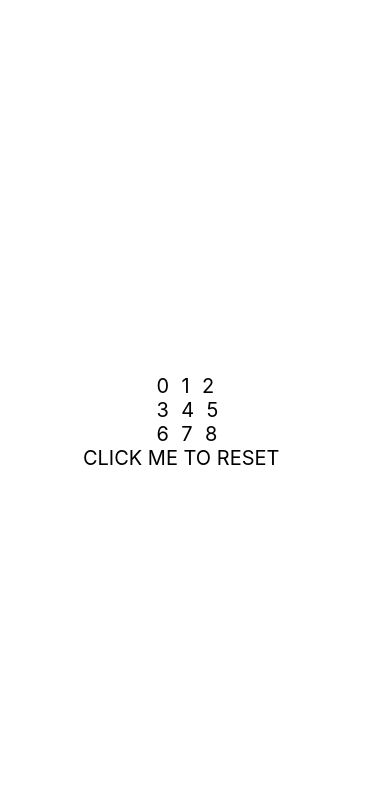
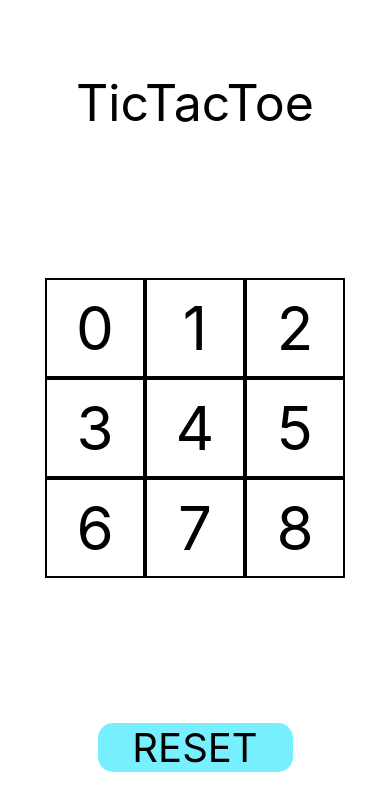
Before and after one commit to Ninja1672/tictactoe, a React Native app: screen / in a window 390 px wide. Shown: the top 810 px of the page. Built offline with nearby package versions, Linux system fonts and the light colour scheme.

Commit message:
Clean up app, add win conditions, heavily fix stylizations

```diff
--- a/App.js
+++ b/App.js
@@ -1,129 +1,142 @@
-import { StatusBar } from 'expo-status-bar';
-import React from 'react';
-import { StyleSheet, Text, View, TouchableOpacity } from 'react-native';
+import { StatusBar } from "expo-status-bar";
+import React from "react";
+import { StyleSheet, Text, View, TouchableOpacity } from "react-native";
 
 export default function App() {
+  // constants used
+  const playerX = "X";
+  const playerO = "O";
+  const defaultSquares = [0, 1, 2, 3, 4, 5, 6, 7, 8];
 
-  let squares = [
-    0, 1, 2,
-    3, 4, 5,
-    6, 7, 8
-  ];
+  // All my states that are saved between renders
+  const [squares, setSquares] = React.useState(defaultSquares);
+  const [isX, setIsX] = React.useState(true);
+  const [isWon, setIsWon] = React.useState(false);
 
-  let playerTurn = 0;
-  const playerX = 'x';
-  const playerO = 'o';
+  // Effects used: These update between every render
+  React.useEffect(() => {
+    const winStates = [
+      [0, 1, 2],
+      [3, 4, 5],
+      [6, 7, 8],
+      [0, 3, 6],
+      [1, 4, 7],
+      [2, 5, 8],
+      [0, 4, 8],
+      [2, 4, 6],
+    ];
+    // functions to break down winstates and current board states so they can be properly checked
+    const checkSame = (values) =>
+      values.length < 2 || values.every((t) => t == values[0]);
+    const indiciesToValues = (indicies) =>
+      indicies.map((index) => squares[index]);
+    const checkIndicies = (indicies) => checkSame(indiciesToValues(indicies));
+    const won = winStates.some(checkIndicies);
+    //console.log(won);
+    setIsWon(won);
+  }, [squares]);
 
-  const reset = () =>{
-    squares = [
-      0, 1, 2,
-      3, 4, 5,
-      6, 7, 8
-    ];
+  // Reset the board for endless fun!
+  const reset = () => {
+    setSquares(defaultSquares);
+    setIsWon(false);
   };
 
-  const topLeft = () => {
-    if (Number.isInteger(squares[0])){
-      if (playerTurn % 2 == 0){
-        squares[0] = playerX
-        playerTurn++
-      }
-      else{
-        squares[0] = playerO
-        playerTurn++
-      }
-    };
+  // handles every press except for the reset button
+  const handlePress = (index) => {
+    if (isWon) {
+      return;
+    }
+    if (squares[index] != playerX && squares[index] != playerO) {
+      var newSquares = [...squares];
+      newSquares[index] = isX ? playerX : playerO;
+      setSquares(newSquares);
+      setIsX(!isX);
+      // console.log("=============");
+      // console.log(squares);
+      // console.log(newSquares);
+      // console.log(index);
+    }
   };
 
+  // Row and Box are to improve stylization and make things look pretty
+  // They also encapsulate code so in the return of App there isn't 9 different buttons listed
+  const Row = ({ index }) => {
+    //console.log(squares);
+    const startIndex = index * 3;
+    var boxes = [];
+    for (var i = 0; i < 3; i++) {
+      const boxIndex = startIndex + i;
+      boxes.push(<Box key={`box-${i}`} index={boxIndex} />);
+    }
+    return <View style={styles.row}>{boxes}</View>;
+  };
+
+  const Box = ({ index }) => {
+    return (
+      <TouchableOpacity
+        onPress={() => handlePress(index)}
+        style={styles.boxStyle}
+      >
+        <Text style={styles.boxTextStyle}>{squares[index]}</Text>
+      </TouchableOpacity>
+    );
+  };
+
+  const winner = isX ? playerO : playerX;
+
+  // Everything past here is for styling and organization. Feels a lot like html and css
   return (
     <View style={styles.container}>
-      <View id='top' style={{flexDirection: 'row', }}>
-      {/* Top Left */}
-      <TouchableOpacity
-        onPress={topLeft}
-        style={{ backgroundColor: 'white', marginLeft: '5%' }}>
-        <Text style={{ fontSize: 20, color: '#000000' }}>{squares[0]}</Text>
-      </TouchableOpacity>
-
-      {/* Top Middle */}
-      <TouchableOpacity
-        onPress={topLeft}
-        style={{ backgroundColor: 'white', marginLeft: '5%' }}>
-        <Text style={{ fontSize: 20, color: '#000000' }}>{squares[1]}</Text>
-      </TouchableOpacity>
-
-      {/* Top Right */}
-      <TouchableOpacity
-        onPress={topLeft}
-        style={{ backgroundColor: 'white', marginLeft: '5%' }}>
-        <Text style={{ fontSize: 20, color: '#000000' }}>{squares[2]}</Text>
-      </TouchableOpacity>
+      <View style={styles.title}>
+        <Text style={styles.titleText}>
+          {isWon ? `Winner is ${winner}` : "TicTacToe"}
+        </Text>
       </View>
-
-      <View id='mid' style={{flexDirection: 'row', }}>
-      {/* Middle Left */}
-      <TouchableOpacity
-        onPress={topLeft}
-        style={{ backgroundColor: 'white', marginLeft: '5%' }}>
-        <Text style={{ fontSize: 20, color: '#000000' }}>{squares[3]}</Text>
-      </TouchableOpacity>
-
-      {/* Middle Middle */}
-      <TouchableOpacity
-        onPress={topLeft}
-        style={{ backgroundColor: 'white', marginLeft: '5%' }}>
-        <Text style={{ fontSize: 20, color: '#000000' }}>{squares[4]}</Text>
-      </TouchableOpacity>
-
-      {/* Middle Right */}
-      <TouchableOpacity
-        onPress={topLeft}
-        style={{ backgroundColor: 'white', marginLeft: '5%' }}>
-        <Text style={{ fontSize: 20, color: '#000000' }}>{squares[5]}</Text>
-      </TouchableOpacity>
+      <View style={styles.gameBoard}>
+        <Row index={0} />
+        <Row index={1} />
+        <Row index={2} />
       </View>
-
-      <View id='bot' style={{flexDirection: 'row',}}>
-      {/* Bottom Left */}
-      <TouchableOpacity
-        onPress={topLeft}
-        style={{ backgroundColor: 'white', marginLeft: '5%' }}>
-        <Text style={{ fontSize: 20, color: '#000000' }}>{squares[6]}</Text>
-      </TouchableOpacity>
-
-      {/* Bottom Middle */}
-      <TouchableOpacity
-        onPress={topLeft}
-        style={{ backgroundColor: 'white', marginLeft: '5%' }}>
-        <Text style={{ fontSize: 20, color: '#000000' }}>{squares[7]}</Text>
-      </TouchableOpacity>
-
-      {/* Bottom Right */}
-      <TouchableOpacity
-        onPress={topLeft}
-        style={{ backgroundColor: 'white', marginLeft: '5%' }}>
-        <Text style={{ fontSize: 20, color: '#000000',  }}>{squares[8]}</Text>
-      </TouchableOpacity>
+      <View style={styles.buttons}>
+        <TouchableOpacity onPress={reset} style={styles.resetButton}>
+          <Text style={styles.resetButtonText}>RESET</Text>
+        </TouchableOpacity>
+      </View>
       <StatusBar style="auto" />
-      </View>
-      <View>
-      <TouchableOpacity
-        onPress={reset}
-        style={{ backgroundColor: 'white', marginLeft: '-25%' }}>
-        <Text style={{ fontSize: 20, color: '#000000',  }}>CLICK ME TO RESET</Text>
-      </TouchableOpacity>
-      </View>
     </View>
   );
-};
+}
 
+// Actual Styles sheet
 const styles = StyleSheet.create({
   container: {
     flex: 1,
-    flexWrap: 'wrap',
-    backgroundColor: 'white',
-    justifyContent: 'center',
-    marginLeft: '37%'
-
+    backgroundColor: "white",
+    justifyContent: "space-around",
+    alignItems: "center",
   },
+  title: { justifyContent: "center", alignItems: "center" },
+  titleText: { fontSize: 50 },
+  gameBoard: {},
+  row: {
+    // flex: 1
+    flexDirection: "row",
+    backgroundColor: "gray",
+    height: 100,
+  },
+  boxStyle: {
+    backgroundColor: "white",
+    width: 100,
+    borderWidth: 2,
+    justifyContent: "center",
+  },
+  boxTextStyle: {
+    fontSize: 60,
+    color: "#000000",
+    textAlign: "center",
+  },
+  buttons: { width: "100%", alignItems: "center" },
+  resetButton: { backgroundColor: "#78efff", borderRadius: 15, width: "50%" },
+  resetButtonText: { fontSize: 40, color: "#000000", textAlign: "center" },
 });
```
